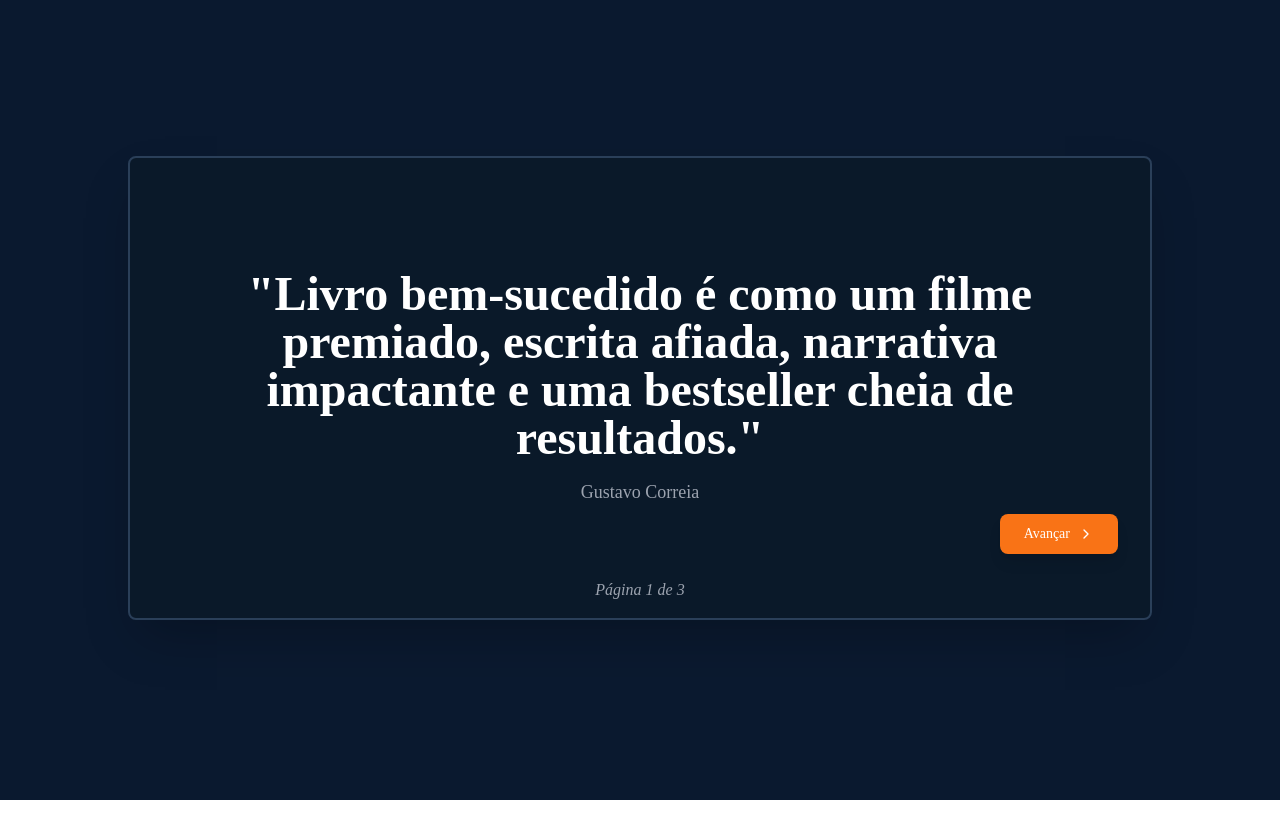
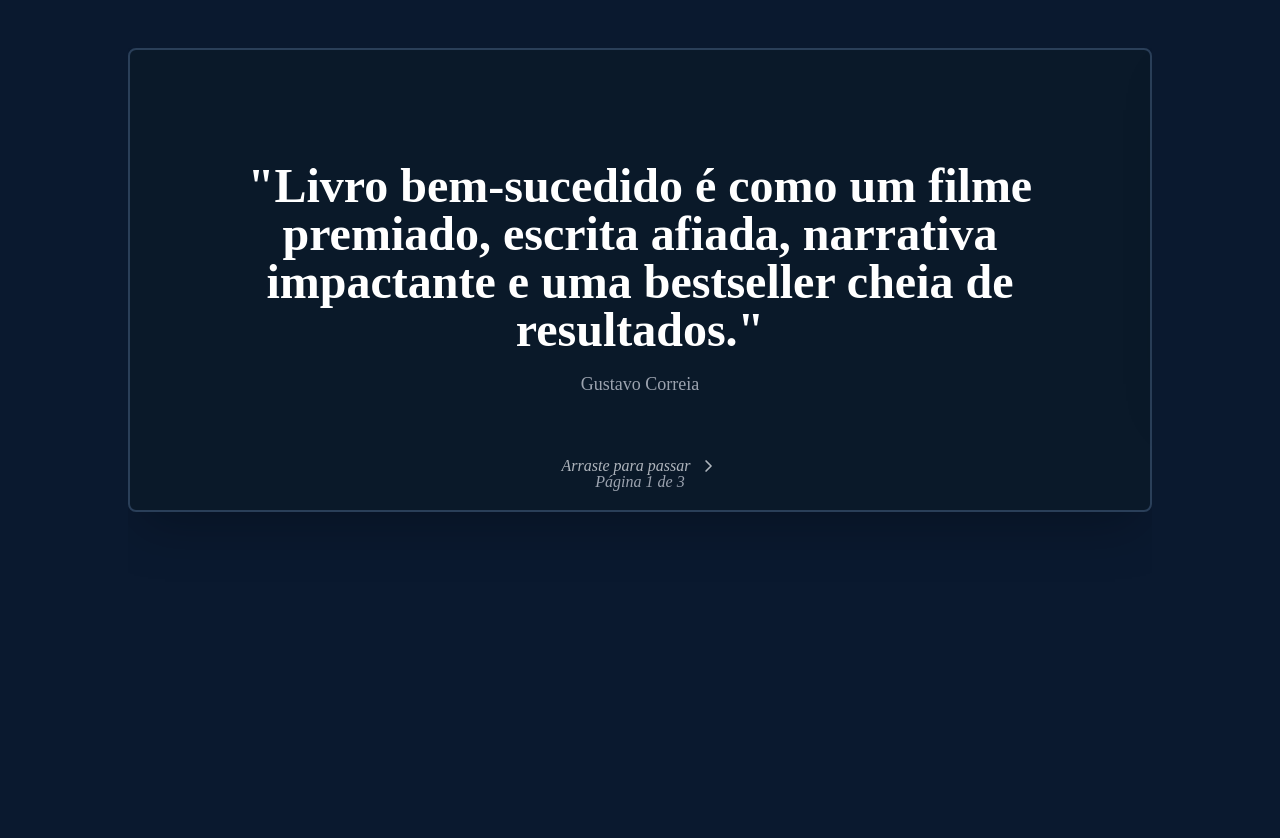
Before and after one commit to correiafm91/Gustavo-Correia, a React (Vite) app: page / in a window 1280 px wide. Shown: the top 838 px of the page. Before the commit the page ends 800 px from the top, so only its background shows below. Built offline with nearby package versions, Linux system fonts and the light colour scheme.

Commit message:
Remove navigation buttons, add page transition
- Removed the navigation buttons.
- Added a "Arraste para passar" message on the first page.
- Implemented a page transition effect.

```diff
--- a/package.json
+++ b/package.json
@@ -44,7 +44,7 @@
     "clsx": "^2.1.1",
     "cmdk": "^1.0.0",
     "date-fns": "^3.6.0",
-    "embla-carousel-react": "^8.3.0",
+    "embla-carousel-react": "^8.6.0",
     "input-otp": "^1.2.4",
     "lucide-react": "^0.462.0",
     "next-themes": "^0.3.0",
--- a/src/pages/Index.tsx
+++ b/src/pages/Index.tsx
@@ -1,8 +1,15 @@
 
 import React, { useState } from 'react';
-import { ChevronLeft, ChevronRight, Youtube, Instagram } from 'lucide-react';
+import { ChevronRight, Youtube, Instagram } from 'lucide-react';
 import { Button } from '@/components/ui/button';
 import { Dialog, DialogContent } from '@/components/ui/dialog';
+import {
+  Carousel,
+  CarouselContent,
+  CarouselItem,
+  CarouselNext,
+  CarouselPrevious,
+} from "@/components/ui/carousel";
 
 const Index = () => {
   const [isDialogOpen, setIsDialogOpen] = React.useState(false);
@@ -12,50 +19,60 @@ const Index = () => {
     window.open("https://www.instagram.com/direct/t/17846052717436451", "_blank");
   };
 
-  const totalPages = 3;
-
-  const nextPage = () => {
-    if (currentPage < totalPages) {
-      setCurrentPage(currentPage + 1);
-    }
+  const onCarouselChange = (index: number) => {
+    setCurrentPage(index + 1);
   };
 
-  const prevPage = () => {
-    if (currentPage > 1) {
-      setCurrentPage(currentPage - 1);
-    }
-  };
+  const totalPages = 3;
 
   return (
     <div className="min-h-screen bg-oceanBlue text-textWhite font-playfair">
       <div className="relative w-full max-w-5xl mx-auto min-h-screen flex flex-col">
         {/* Book Container */}
         <div className="flex-1 flex items-center justify-center py-12">
+          <Carousel className="w-full" onSelect={(api) => onCarouselChange(api?.selectedScrollSnap() || 0)}>
+            <CarouselContent className="-ml-2 md:-ml-4">
+              {/* Page 1 */}
+              <CarouselItem className="pl-2 md:pl-4 w-full">
                 <div className="w-full bg-[#0A1929] border-2 border-[#2A3F59] rounded-lg shadow-2xl p-8 md:p-12 relative">
-            {/* Page Number */}
-            <div className="absolute bottom-4 left-1/2 -translate-x-1/2 text-gray-400 italic">
-              <span>Página {currentPage} de {totalPages}</span>
-            </div>
-
-            {/* Page Content */}
-            {currentPage === 1 && (
                   <section className="animate-fade-in text-center py-16">
                     <h1 className="text-4xl md:text-5xl font-bold mb-4 leading-tight max-w-4xl mx-auto">
                       "Livro bem-sucedido é como um filme premiado, escrita afiada, narrativa impactante e uma bestseller cheia de resultados."
                     </h1>
                     <p className="text-lg text-gray-400 font-light">Gustavo Correia</p>
+
+                    <div className="absolute bottom-8 left-1/2 -translate-x-1/2 text-gray-300 italic flex items-center animate-pulse">
+                      <span>Arraste para passar</span>
+                      <ChevronRight className="ml-2 h-5 w-5" />
+                    </div>
                   </section>
-            )}
 
-            {currentPage === 2 && (
+                  {/* Page Number */}
+                  <div className="absolute bottom-4 left-1/2 -translate-x-1/2 text-gray-400 italic">
+                    <span>Página 1 de {totalPages}</span>
+                  </div>
+                </div>
+              </CarouselItem>
+
+              {/* Page 2 */}
+              <CarouselItem className="pl-2 md:pl-4 w-full">
+                <div className="w-full bg-[#0A1929] border-2 border-[#2A3F59] rounded-lg shadow-2xl p-8 md:p-12 relative">
                   <section className="animate-fade-in text-center py-16">
                     <h2 className="text-5xl md:text-6xl font-bold tracking-wide">
                       Especialista em transformar experiência de vida em um livro
                     </h2>
                   </section>
-            )}
 
-            {currentPage === 3 && (
+                  {/* Page Number */}
+                  <div className="absolute bottom-4 left-1/2 -translate-x-1/2 text-gray-400 italic">
+                    <span>Página 2 de {totalPages}</span>
+                  </div>
+                </div>
+              </CarouselItem>
+
+              {/* Page 3 */}
+              <CarouselItem className="pl-2 md:pl-4 w-full">
+                <div className="w-full bg-[#0A1929] border-2 border-[#2A3F59] rounded-lg shadow-2xl p-8 md:p-12 relative">
                   <section className="animate-fade-in py-8">
                     <div className="flex flex-col md:flex-row items-start gap-12">
                       <div className="w-full md:w-1/3 aspect-[3/4] overflow-hidden flex-shrink-0 rounded-lg hover:scale-105 transition-transform duration-300 shadow-xl">
@@ -115,34 +132,18 @@ const Index = () => {
                       </div>
                     </div>
                   </section>
-            )}
 
-            {/* Navigation Buttons - Replaced arrows with orange buttons */}
-            <div className="absolute bottom-16 left-6 md:left-8">
-              {currentPage > 1 && (
-                <Button
-                  onClick={prevPage}
-                  className="bg-[#F97316] hover:bg-[#F97316]/90 text-white px-6 py-2 rounded-lg transition-all duration-300 shadow-lg flex items-center gap-2"
-                >
-                  <ChevronLeft className="h-5 w-5" /> Voltar
-                </Button>
-              )}
+                  {/* Page Number */}
+                  <div className="absolute bottom-4 left-1/2 -translate-x-1/2 text-gray-400 italic">
+                    <span>Página 3 de {totalPages}</span>
+                  </div>
+                </div>
+              </CarouselItem>
+            </CarouselContent>
+          </Carousel>
         </div>
 
-            <div className="absolute bottom-16 right-6 md:right-8">
-              {currentPage < totalPages && (
-                <Button
-                  onClick={nextPage}
-                  className="bg-[#F97316] hover:bg-[#F97316]/90 text-white px-6 py-2 rounded-lg transition-all duration-300 shadow-lg flex items-center gap-2"
-                >
-                  Avançar <ChevronRight className="h-5 w-5" />
-                </Button>
-              )}
-            </div>
-          </div>
-        </div>
-
-        {/* Remove the separate "Virar Página" button since we now have better navigation buttons */}
+        {/* Action button only on the last page - shown separately */}
         <div className="flex justify-center pb-6">
           {currentPage === totalPages && (
             <Button
@@ -166,6 +167,36 @@ const Index = () => {
           </div>
         </DialogContent>
       </Dialog>
+
+      {/* Add this script to inject custom styles for the page turn effect */}
+      <style jsx global>{`
+        .embla__slide {
+          transition: transform 0.5s cubic-bezier(0.25, 0.1, 0.25, 1);
+          transform-origin: center right;
+          position: relative;
+        }
+
+        .embla__slide::after {
+          content: '';
+          position: absolute;
+          top: 0;
+          right: 0;
+          bottom: 0;
+          width: 20px;
+          background: linear-gradient(to left, rgba(10, 25, 47, 0.8), transparent);
+          opacity: 0;
+          transition: opacity 0.3s;
+          pointer-events: none;
+        }
+
+        .embla__slide.is-dragging {
+          transform: perspective(1800px) rotateY(-5deg);
+        }
+
+        .embla__slide.is-dragging::after {
+          opacity: 1;
+        }
+      `}</style>
     </div>
   );
 };
```
Also changed, not shown: 1 other file (tests, documents, lock files or other folders). Lines whose indentation alone changed are shown as unchanged.
